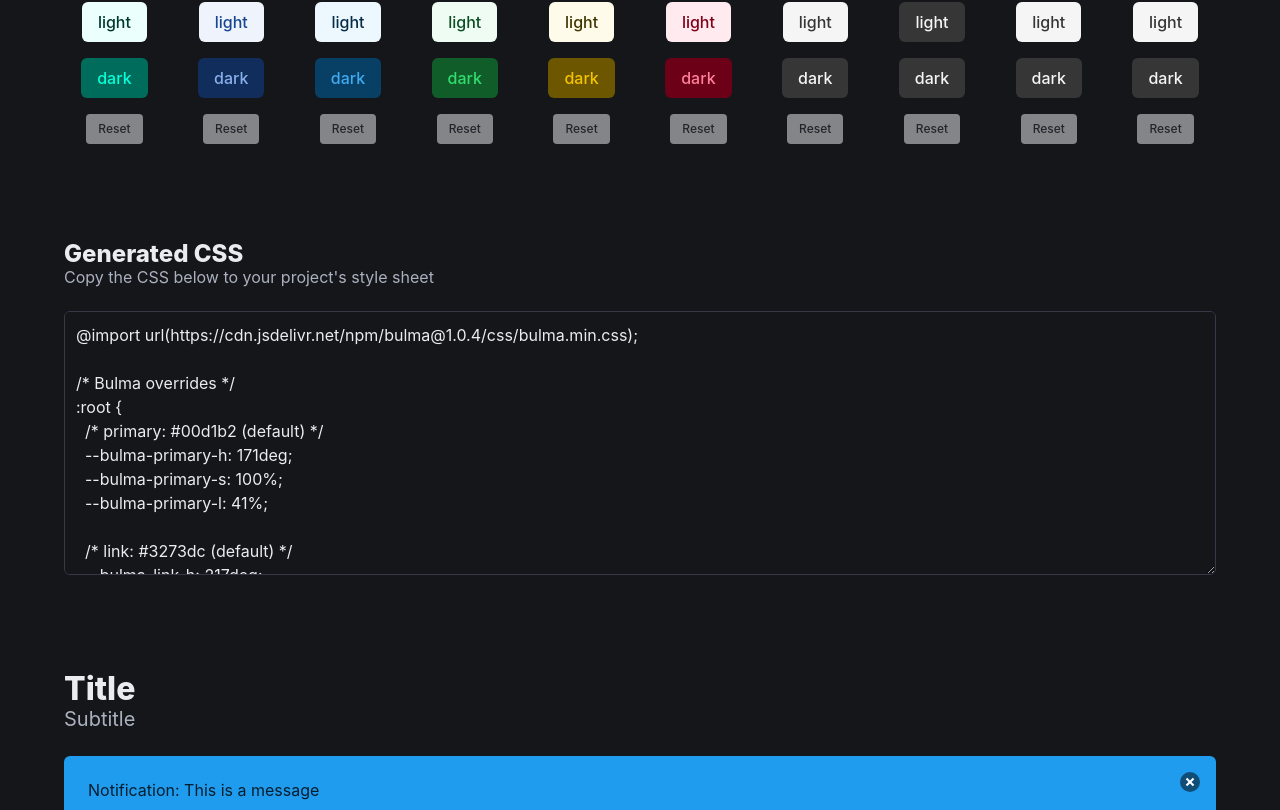
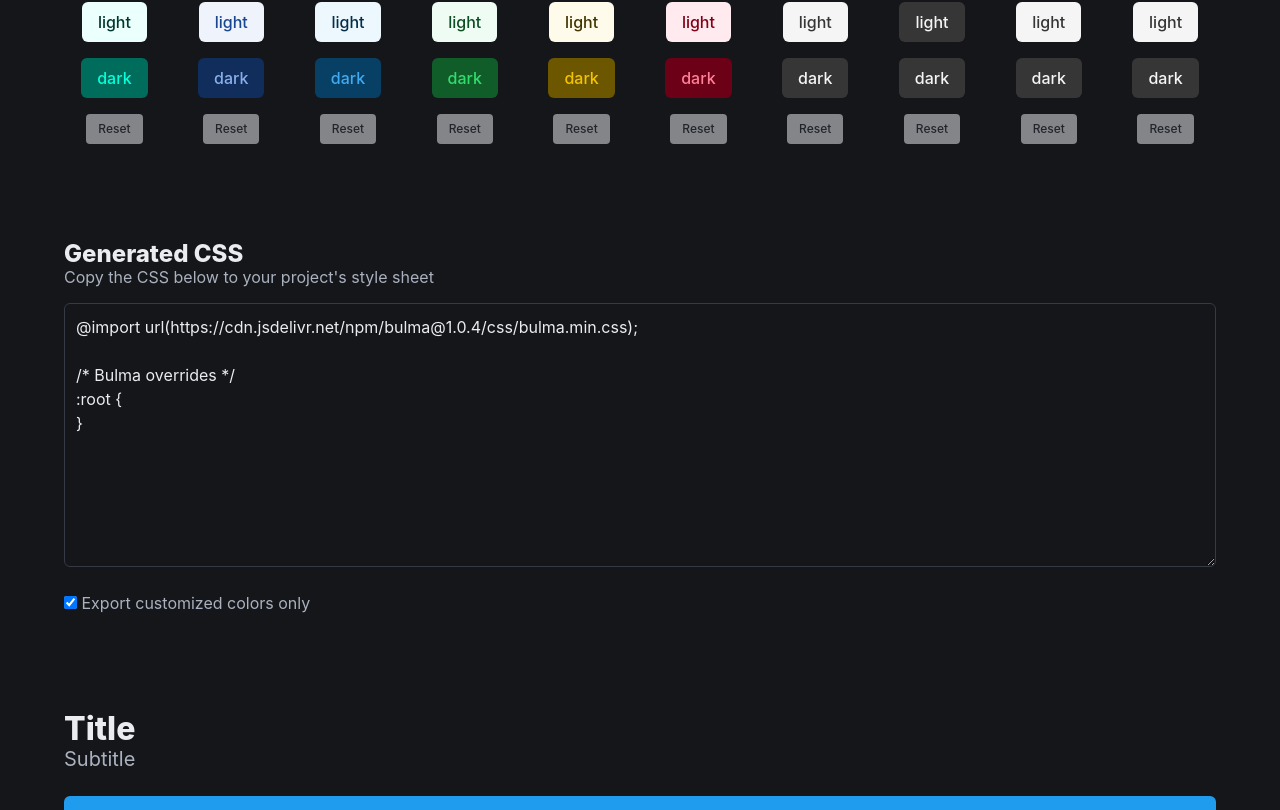
Before and after one commit to mobzystems/bulma-theme-color-picker, a React (Vite) app: page / in a window 1280 px wide. Shown: the part 467-1277 px from the top of the page. Built offline with nearby package versions, Linux system fonts and the light colour scheme.

Commit message:
Customized colors only

```diff
--- a/src/App.tsx
+++ b/src/App.tsx
@@ -1,5 +1,4 @@
 import { useEffect, useState, type CSSProperties } from 'react'
-
 type BulmaType = 'primary' | 'link' | 'info' | 'success' | 'warning' | 'danger' | 'light' | 'dark' | 'black' | 'white'; //  | 'text' | 'ghost';
 
 function convertRgbToHsl(color: string): { h: string, s: string, l: string } {
@@ -57,6 +56,7 @@ const defaultStyleMap = new Map<BulmaType, string>([
 export default function App() {
   const [mainTheme, setMainTheme] = useState<'light' | 'dark'>('dark');
   const [styleMap, setStyleMap] = useState<Map<BulmaType, string>>(defaultStyleMap);
+  const [customOnly, setCustomOnly] = useState(true);
 
   function updateColor(type: BulmaType, color: string) {
     let newMap = new Map(styleMap);
@@ -67,18 +67,26 @@ export default function App() {
   useEffect(() => document.documentElement.setAttribute('data-theme', mainTheme), [mainTheme]);
 
   function createStyleSheet() {
+    function exportColor(type: BulmaType, color: string) {
+      {
+        const hsl = convertRgbToHsl(color);
+        const isDefault = defaultStyleMap.get(type) === color;
+        if (customOnly && isDefault)
+          return '';
+        else
+          return `
+    /* ${type}: ${color} (${isDefault ? 'default' : 'customized'}) */
+    --bulma-${type}-h: ${hsl.h};
+    --bulma-${type}-s: ${hsl.s};
+    --bulma-${type}-l: ${hsl.l};
+`;
+      }
+    }
+
     return (`@import url(https://cdn.jsdelivr.net/npm/bulma@1.0.4/css/bulma.min.css);
 
 /* Bulma overrides */
-:root {${Array.from(styleMap).map(([type, color]) => {
-      const hsl = convertRgbToHsl(color);
-      return `
-  /* ${type}: ${color} (${color === defaultStyleMap.get(type)! ? 'default' : 'customized'}) */
-  --bulma-${type}-h: ${hsl.h};
-  --bulma-${type}-s: ${hsl.s};
-  --bulma-${type}-l: ${hsl.l};
-`;
-    }).join('').trimEnd()}
+:root {${Array.from(styleMap).map(([type, color]) => exportColor(type, color)).join('').trimEnd()}
 }`);
   }
 
@@ -116,10 +124,15 @@ export default function App() {
       </div>
     </div>
     <div className="section">
-      <div className="container">
+      <div className="container content">
         <h2 className="title is-4">Generated CSS</h2>
         <p className="subtitle is-6">Copy the CSS below to your project's style sheet</p>
-        <textarea className="textarea is-family-monospaced" readOnly rows={10} value={createStyleSheet()}></textarea>
+        <textarea className="block textarea is-family-monospaced" readOnly rows={10} value={createStyleSheet()} name="css"></textarea>
+        <p>
+          <label className="checkbox">
+            <input type="checkbox" onClick={e => setCustomOnly(e.currentTarget.checked)} checked={customOnly} /> Export customized colors only
+          </label>
+        </p>
       </div>
     </div>
     <Sample style={style} />
```
